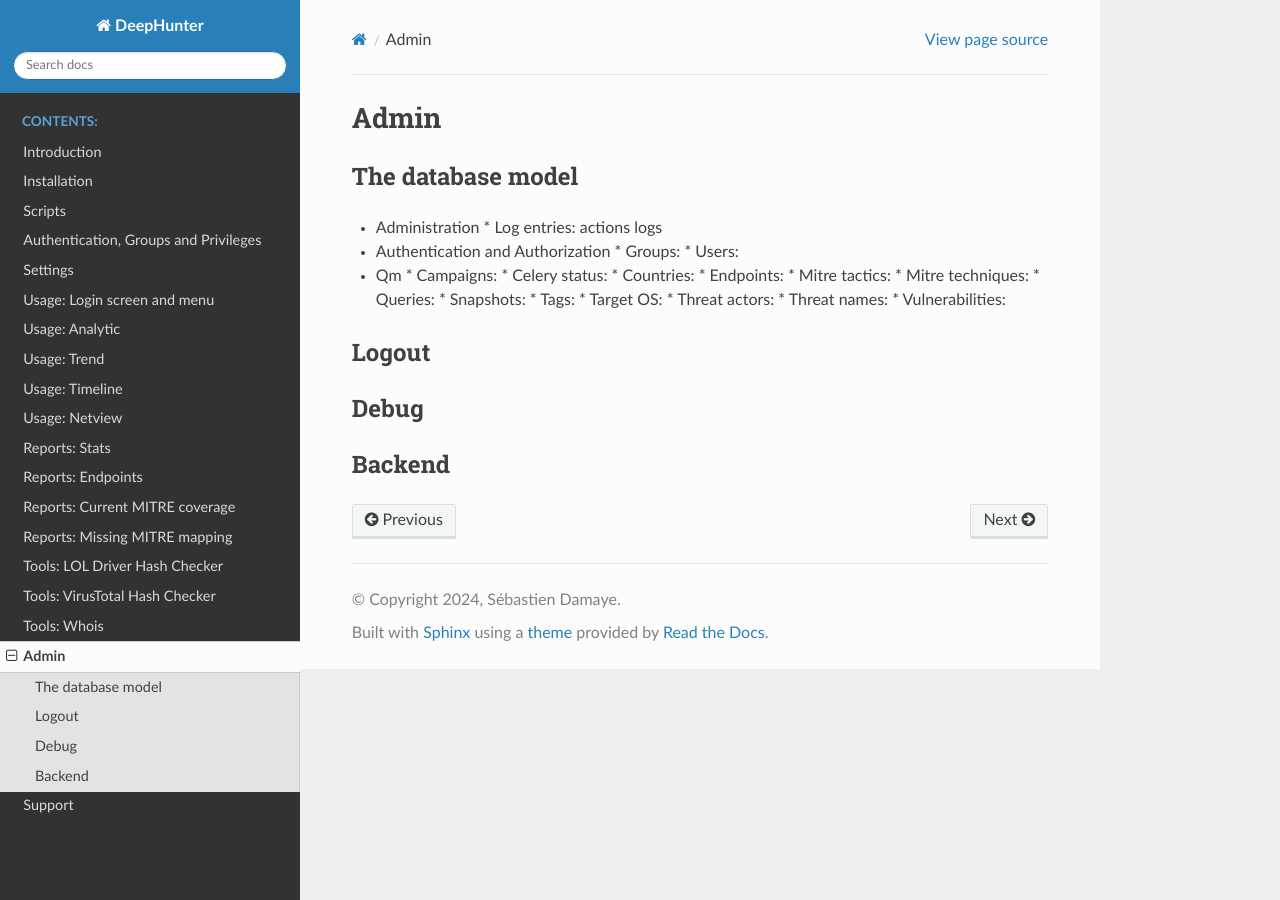
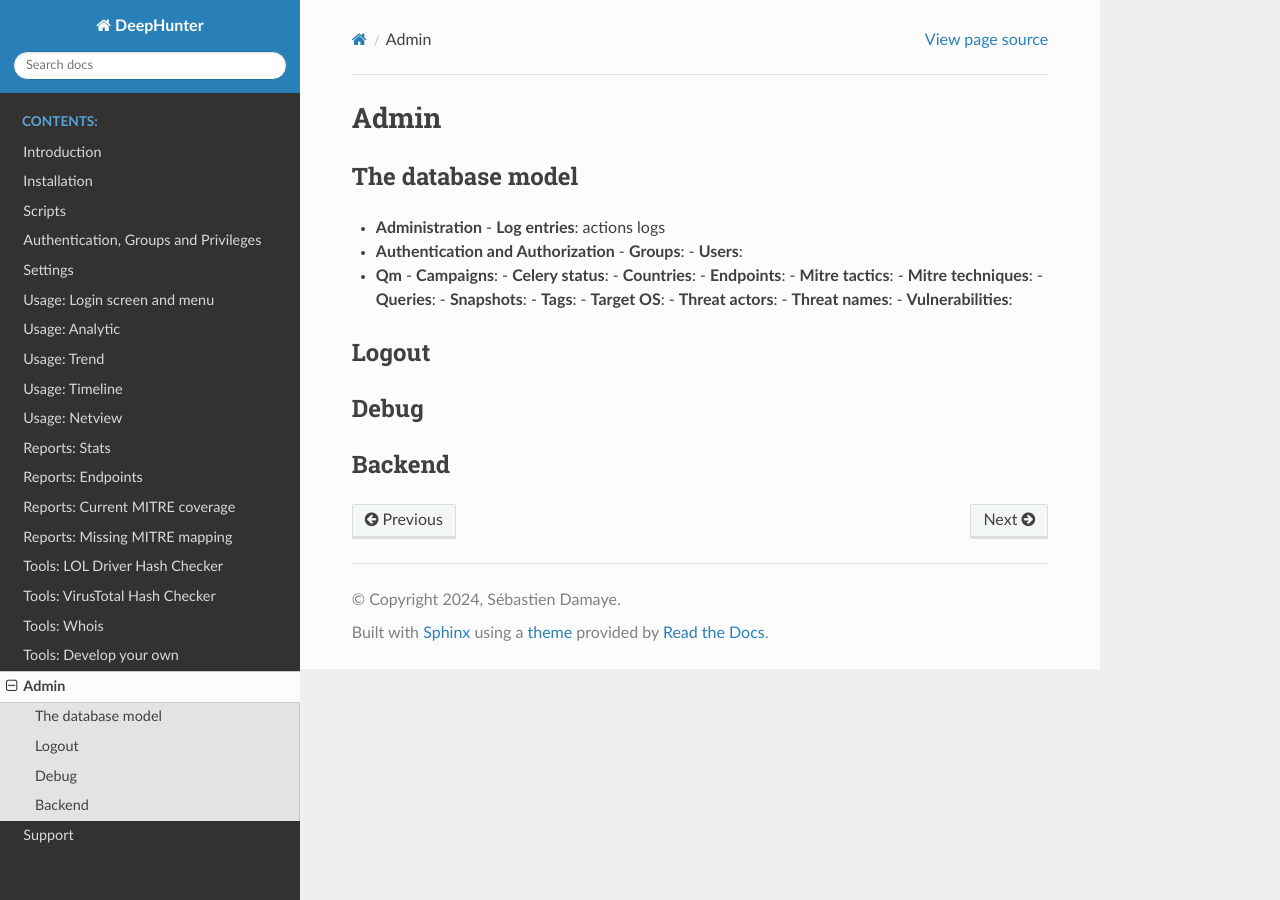
Before and after one commit to wikijm/deephunter, a Sphinx documentation site: the page built from docs/admin.rst, in a window 1280 px wide. Built offline with Sphinx 7.4.7 and the Read the Docs theme 3.1.0, drawn with Linux system fonts in a browser that asks for light colours.

Commit message:
fixed bug in whois extension + updated doc

```diff
--- a/docs/admin.rst
+++ b/docs/admin.rst
@@ -4,27 +4,27 @@
 The database model
 ******************
 
-* Administration
-  * Log entries: actions logs
+* **Administration**
+  - **Log entries**: actions logs
 
-* Authentication and Authorization
-  * Groups:
-  * Users:
+* **Authentication and Authorization**
+  - **Groups**:
+  - **Users**:
 
-* Qm
-  * Campaigns:
-  * Celery status:
-  * Countries:
-  * Endpoints:
-  * Mitre tactics:
-  * Mitre techniques:
-  * Queries:
-  * Snapshots:
-  * Tags:
-  * Target OS:
-  * Threat actors:
-  * Threat names:
-  * Vulnerabilities:
+* **Qm**
+  - **Campaigns**:
+  - **Celery status**:
+  - **Countries**:
+  - **Endpoints**:
+  - **Mitre tactics**:
+  - **Mitre techniques**:
+  - **Queries**:
+  - **Snapshots**:
+  - **Tags**:
+  - **Target OS**:
+  - **Threat actors**:
+  - **Threat names**:
+  - **Vulnerabilities**:
 
 Logout
 ******
--- a/docs/index.rst
+++ b/docs/index.rst
@@ -30,5 +30,6 @@
    tools_lol_drivers_hash_checker
    tools_vt_hash_checker
    tools_whois
+   tools_develop_your_own
    admin
    support
--- a/docs/tools_whois.rst
+++ b/docs/tools_whois.rst
@@ -3,7 +3,12 @@
 
 Description
 ***********
+This tool is performing a Whois query against the whois.com website. Notice that it will fail sometimes due to captcha protections.
 
 .. image:: img/tools_whois.png
   :width: 1000
   :alt: img
+
+Alternative
+***********
+You may prefer to rely on the `python-whois` package, but be aware that it makes connections to `whois.iana.org` on port 43, which may be blocked in your environement. If you want to do so, you'll need to adapt the code though.
```
Also changed, not shown: docs/tools_develop_your_own.rst (added, +27 -0 lines), 1 other file.
